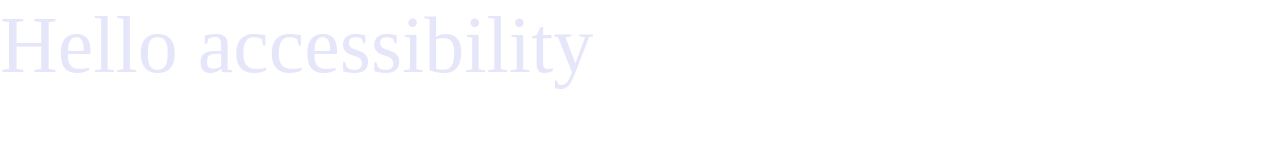
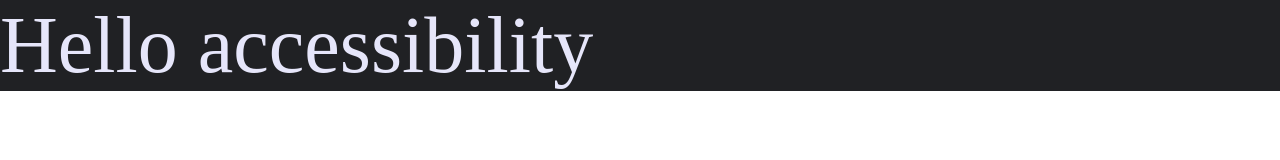
Before and after one commit to hisamparker/CSS_course_2022, a plain HTML site: page index.html in a window 1280 px wide. Drawn offline with Linux system fonts and the light colour scheme.

Commit message:
added notes on accessibility

```diff
--- a/main.css
+++ b/main.css
@@ -1,3 +1,6 @@
+main {
+  background-color: #202124;
+}
 h1 {
   color: lavender;
   font-size: 5em;
```
Also changed, not shown: 1 other file.
